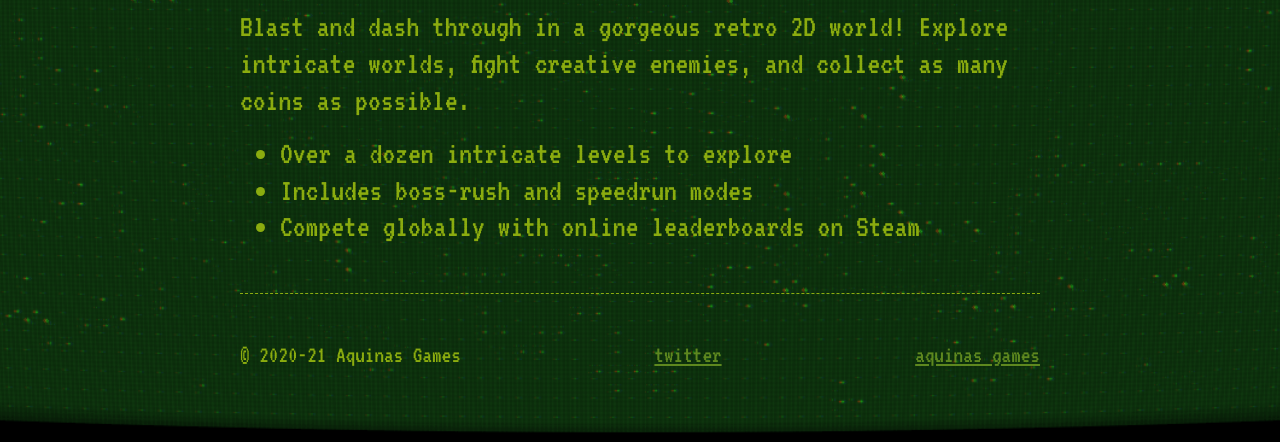
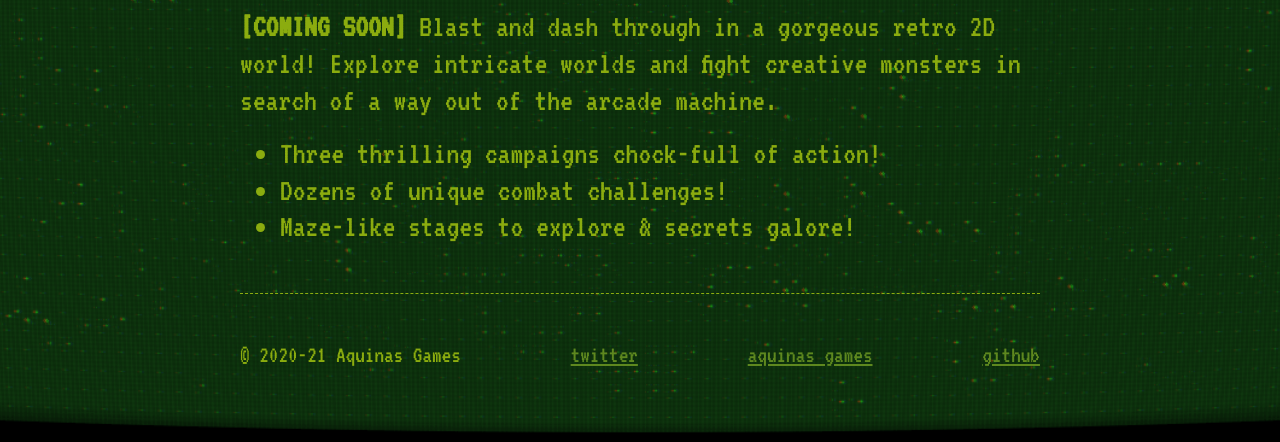
Before and after one commit to AquinasGames/website, a Jekyll site: the page TwinstickArcade.html, which Jekyll copies as it is, in a window 1280 px wide, cut to the strip 861-1303 px from the top of the page. Built offline with Jekyll 4.4.1, drawn with Linux system fonts in a browser that asks for light colours.

Commit message:
Improve bulletpoints, add github link

```diff
--- a/TwinstickArcade.html
+++ b/TwinstickArcade.html
@@ -48,19 +48,20 @@
                 <img src="assets/TwinstickArcade/gif-4.GIF" alt="">
             </div>
             <div id="description">
+                <b>[COMING SOON]</b>
                 Blast and dash through in a gorgeous retro 2D world!
-                Explore intricate worlds, fight creative enemies, and collect as many coins as possible.
+                Explore intricate worlds and fight creative monsters in search of a way out of the arcade machine.
                 <ul>
-                    <li>Over a dozen intricate levels to explore</li>
-                    <li>Includes boss-rush and speedrun modes</li>
-                    <li>Compete globally with online leaderboards on Steam</li>
+                    <li>Three thrilling campaigns chock-full of action!</li>
+                    <li>Dozens of unique combat challenges!</li>
+                    <li>Maze-like stages to explore & secrets galore!</li>
                 </ul>
             </div>
             <div id="footer">
                 <p>&copy; 2020-21 Aquinas Games</p>
                 <a target="_blank" href="https://twitter.com/AquinasGames">twitter</a>
                 <a target="_blank" href="/">aquinas games</a>
-                <!-- <a target="_blank" href="">download presskit</a> -->
+                <a target="_blank" href="https://github.com/AquinasGames">github</a>
             </div>
         </div>
     </body>
```
